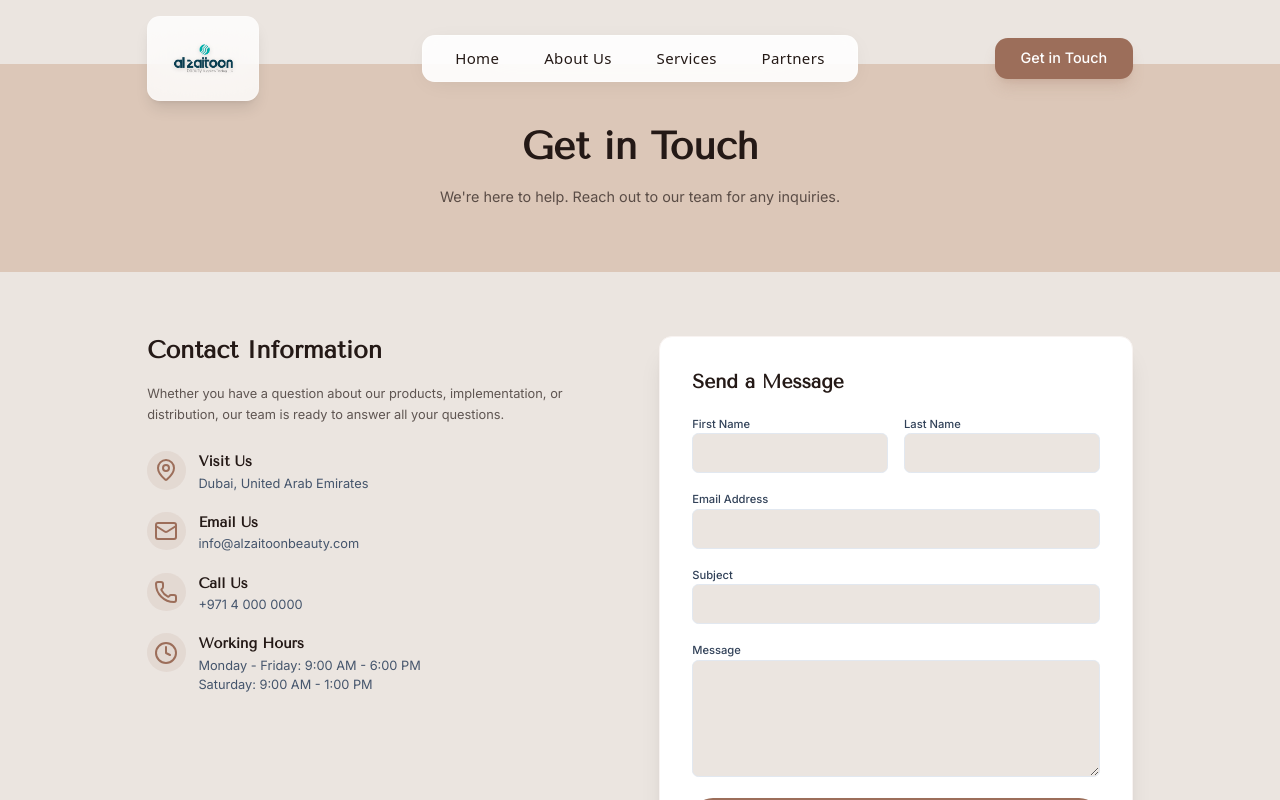
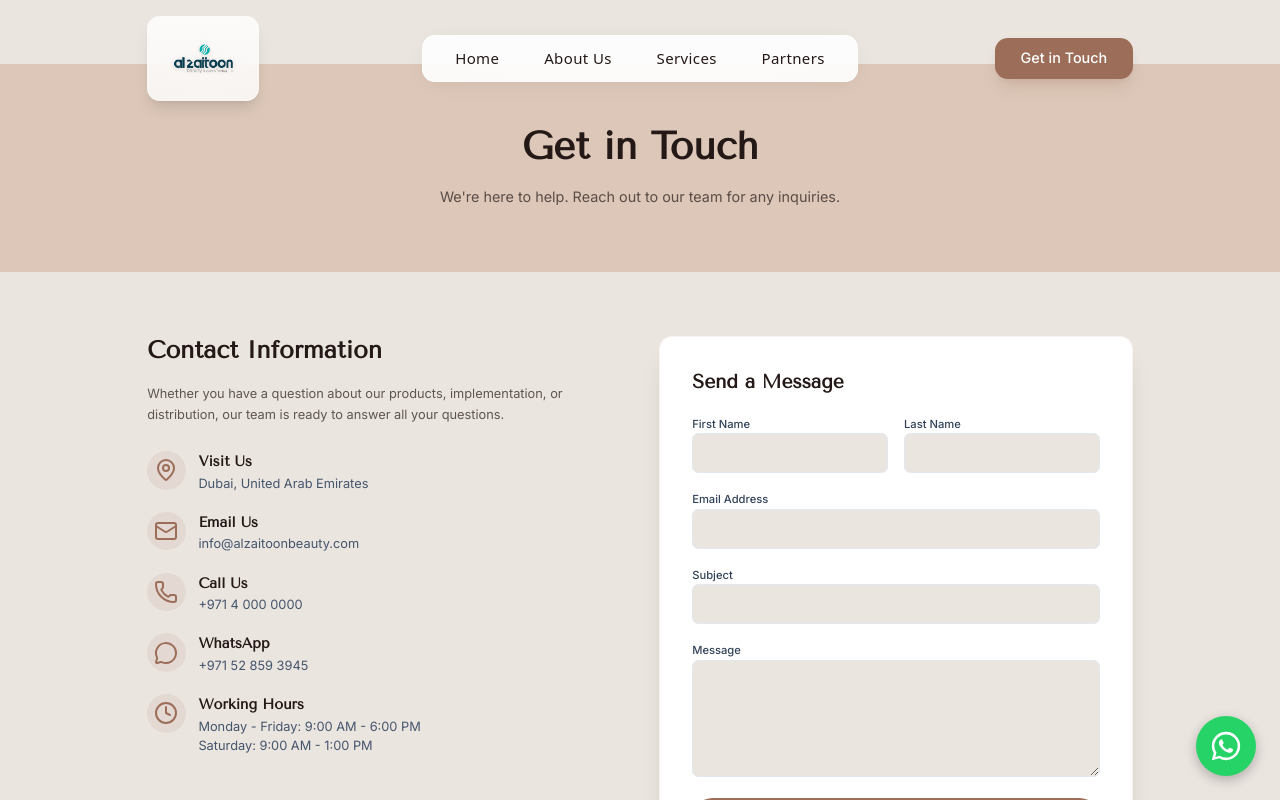
Before and after one commit to Samyukthacs07/Al-zaitoon, a Next.js app: page /contact in a window 1280 px wide. Shown: the top 800 px of the page. Built offline with nearby package versions, Linux system fonts and the light colour scheme.

Commit message:
Add WhatsApp floating button and update contact page with clickable links

```diff
--- a/src/app/contact/page.jsx
+++ b/src/app/contact/page.jsx
@@ -1,6 +1,6 @@
 "use client";
 import { useState } from 'react';
-import { MapPin, Phone, Mail, Clock } from 'lucide-react';
+import { MapPin, Phone, Mail, Clock, MessageCircle } from 'lucide-react';
 import { Button } from '../../components/ui/Button';
 
 export default function Contact() {
@@ -83,7 +83,7 @@ export default function Contact() {
                                 </div>
                                 <div>
                                     <h3 className="font-bold text-[var(--color-app-text)] text-lg">Email Us</h3>
-                                    <p className="text-slate-600">info@alzaitoonbeauty.com</p>
+                                    <a href="mailto:info@alzaitoonbeauty.com" target="_blank" rel="noopener noreferrer" className="text-slate-600 hover:text-primary hover:underline transition-colors block">info@alzaitoonbeauty.com</a>
                                 </div>
                             </div>
 
@@ -93,7 +93,17 @@ export default function Contact() {
                                 </div>
                                 <div>
                                     <h3 className="font-bold text-[var(--color-app-text)] text-lg">Call Us</h3>
-                                    <p className="text-slate-600">+971 4 000 0000</p>
+                                    <a href="tel:+97140000000" className="text-slate-600 hover:text-primary transition-colors">+971 4 000 0000</a>
+                                </div>
+                            </div>
+
+                            <div className="flex items-start gap-4">
+                                <div className="w-12 h-12 bg-primary/10 rounded-full flex items-center justify-center text-primary shrink-0">
+                                    <MessageCircle size={24} />
+                                </div>
+                                <div>
+                                    <h3 className="font-bold text-[var(--color-app-text)] text-lg">WhatsApp</h3>
+                                    <a href="https://wa.me/971528593945" target="_blank" rel="noopener noreferrer" className="text-slate-600 hover:text-primary transition-colors">+971 52 859 3945</a>
                                 </div>
                             </div>
 
--- a/src/app/layout.jsx
+++ b/src/app/layout.jsx
@@ -3,6 +3,7 @@ import './globals.css';
 import Navbar from '../components/layout/Navbar';
 import Footer from '../components/layout/Footer';
 import LoadingScreen from '../components/ui/LoadingScreen';
+import WhatsAppButton from '../components/ui/WhatsAppButton';
 
 const inter = Inter({
     subsets: ['latin'],
@@ -30,6 +31,7 @@ export default function RootLayout({ children }) {
                     {children}
                 </main>
                 <Footer />
+                <WhatsAppButton />
             </body>
         </html>
     );
--- /dev/null
+++ b/src/components/ui/WhatsAppButton.jsx
@@ -0,0 +1,49 @@
+'use client';
+
+export default function WhatsAppButton() {
+    const phone = '971528593945';
+    const url = `https://wa.me/${phone}`;
+
+    return (
+        <a
+            href={url}
+            target="_blank"
+            rel="noopener noreferrer"
+            aria-label="Chat on WhatsApp"
+            style={{
+                position: 'fixed',
+                bottom: '24px',
+                right: '24px',
+                zIndex: 9999,
+                width: '60px',
+                height: '60px',
+                borderRadius: '50%',
+                backgroundColor: '#25D366',
+                display: 'flex',
+                alignItems: 'center',
+                justifyContent: 'center',
+                boxShadow: '0 4px 12px rgba(0, 0, 0, 0.25)',
+                transition: 'transform 0.3s ease, box-shadow 0.3s ease',
+                cursor: 'pointer',
+            }}
+            onMouseEnter={(e) => {
+                e.currentTarget.style.transform = 'scale(1.1)';
+                e.currentTarget.style.boxShadow = '0 6px 20px rgba(37, 211, 102, 0.5)';
+            }}
+            onMouseLeave={(e) => {
+                e.currentTarget.style.transform = 'scale(1)';
+                e.currentTarget.style.boxShadow = '0 4px 12px rgba(0, 0, 0, 0.25)';
+            }}
+        >
+            <svg
+                xmlns="http://www.w3.org/2000/svg"
+                viewBox="0 0 32 32"
+                width="34"
+                height="34"
+                fill="#fff"
+            >
+                <path d="M16.004 2.667A13.26 13.26 0 0 0 2.667 15.93a13.16 13.16 0 0 0 1.795 6.638L2.667 29.333l7.01-1.838A13.28 13.28 0 0 0 16.004 29.3 13.27 13.27 0 0 0 29.333 16 13.27 13.27 0 0 0 16.004 2.667Zm0 24.27a10.91 10.91 0 0 1-5.56-1.52l-.398-.237-4.13 1.083 1.1-4.026-.26-.415a10.88 10.88 0 0 1-1.67-5.81 10.93 10.93 0 0 1 10.92-10.88A10.93 10.93 0 0 1 26.93 16a10.93 10.93 0 0 1-10.926 10.937Zm5.99-8.18c-.328-.164-1.944-.96-2.246-1.07-.302-.108-.522-.163-.742.164-.22.328-.852 1.07-1.044 1.29-.192.22-.385.248-.713.083a8.98 8.98 0 0 1-2.645-1.632 9.92 9.92 0 0 1-1.83-2.278c-.192-.328-.02-.506.144-.67.148-.148.328-.385.493-.578.164-.192.22-.328.328-.548.11-.22.055-.412-.027-.578-.083-.164-.742-1.79-1.017-2.45-.268-.644-.54-.557-.742-.567l-.632-.012a1.21 1.21 0 0 0-.878.412 3.69 3.69 0 0 0-1.152 2.75c0 1.62 1.18 3.186 1.344 3.406.164.22 2.32 3.544 5.62 4.97.786.34 1.4.542 1.878.694.79.25 1.508.215 2.076.13.633-.094 1.944-.795 2.218-1.562.274-.768.274-1.427.192-1.563-.083-.137-.302-.22-.632-.384Z" />
+            </svg>
+        </a>
+    );
+}
```
